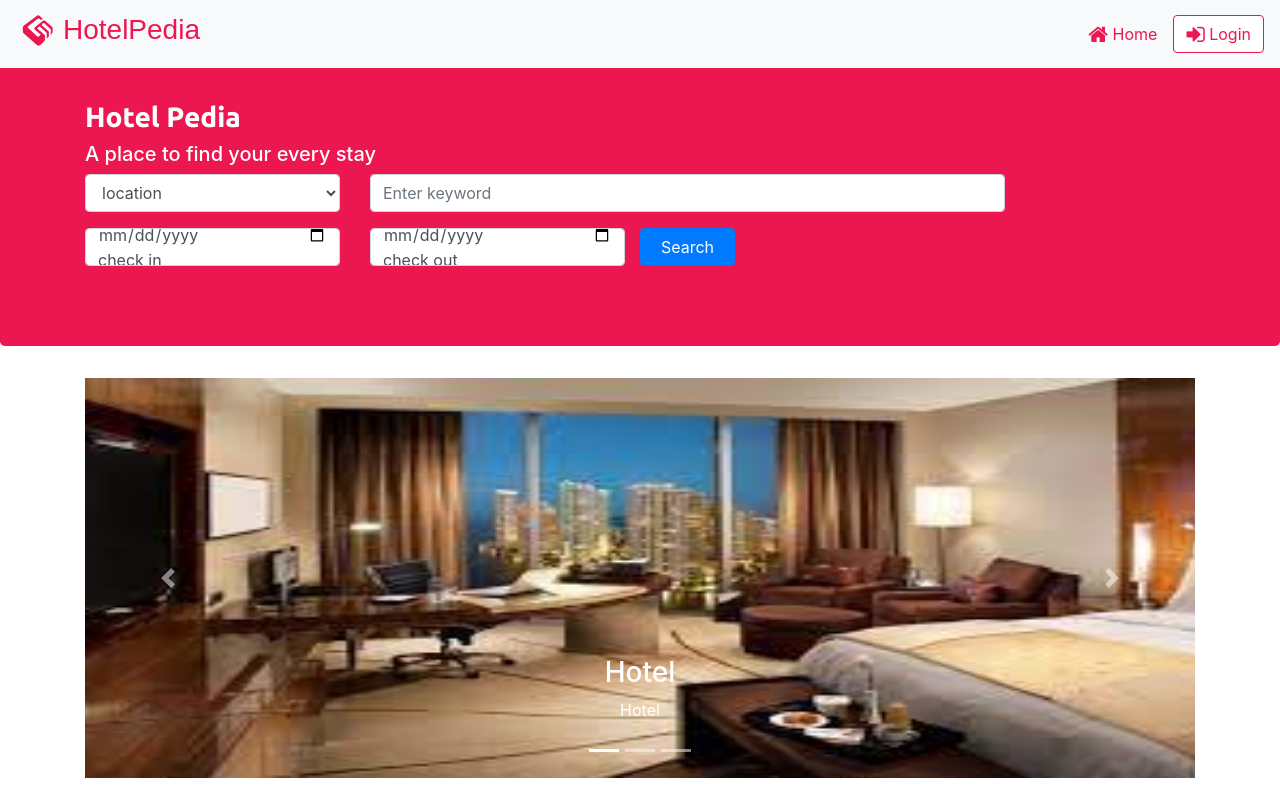
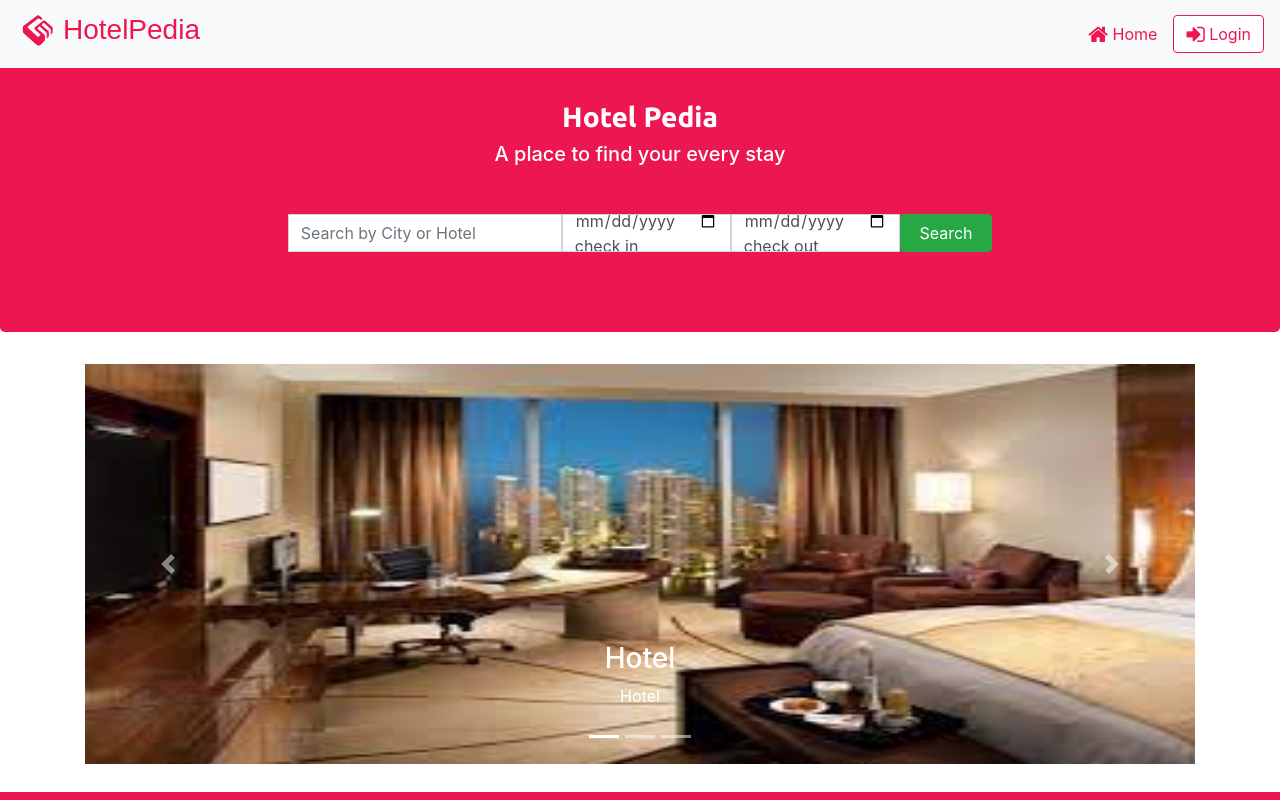
Before and after one commit to lokeshkeelisetti/HotelBookingFrontend, a React (Create React App) app: page / in a window 1280 px wide. Shown: the top 800 px of the page. Built offline with nearby package versions, Linux system fonts and the light colour scheme.

Commit message:
fixed css

```diff
--- a/src/App.css
+++ b/src/App.css
@@ -4,6 +4,10 @@
 
 :root {
 	--my-red: rgb(236, 23, 81);
+}
+
+.searchForm input {
+	border-radius: 0;
 }
 
 .userIcon {
--- a/src/components/HomeComponent.js
+++ b/src/components/HomeComponent.js
@@ -143,33 +143,39 @@ class Home extends Component {
 								color: "#fff",
 							}}
 						>
-							<Container>
+							<Container className="text-center mb-5">
 								<h3 className="font-ubuntu-700">Hotel Pedia</h3>
 								<h5 className="font-roboto">A place to find your every stay</h5>
 							</Container>
-							<Container>
-								<Form className="row" onSubmit={this.props.handleSearchHotel}>
-									<FormGroup className="col-5 col-md-3">
-										<Input
-											type="select"
-											id="searchBy"
-											name="searchBy"
-											defaultValue="searchBy"
-										>
-											<option value="location">location</option>
-											<option value="hotel">Hotel Name</option>
-										</Input>
-									</FormGroup>
-									<FormGroup className="col-7 col-md-7">
+							<Container
+								style={{
+									display: "flex",
+									justifyContent: "center",
+									alignItems: "center",
+									flexWrap: "wrap",
+									width: "100%",
+								}}
+							>
+								<Form
+									className="row searchForm"
+									onSubmit={this.props.handleSearchHotel}
+									style={{
+										display: "flex",
+										flexWrap: "wrap",
+										width: "100%",
+										justifyContent: "center",
+									}}
+								>
+									<FormGroup>
 										<Input
 											type="text"
 											id="location"
 											name="location"
-											placeholder="Enter keyword"
+											placeholder="Search by City or Hotel"
 											innerRef={(location) => (this.location = location)}
 										/>
 									</FormGroup>
-									<FormGroup className="col-6 col-md-3">
+									<FormGroup>
 										<Input
 											type="date"
 											id="checkIn"
@@ -178,7 +184,7 @@ class Home extends Component {
 											innerRef={(checkIn) => (this.checkIn = checkIn)}
 										/>
 									</FormGroup>
-									<FormGroup className="col-6 col-md-3">
+									<FormGroup>
 										<Input
 											type="date"
 											id="checkOut"
@@ -190,8 +196,8 @@ class Home extends Component {
 									<Button
 										type="submit"
 										value="submit"
-										className="btn btn-primary col-4 col-md-1 mb-3"
-										color="primary"
+										className="btn btn-success col-4 col-md-1 mb-3"
+										color="success"
 									>
 										Search
 									</Button>
--- a/src/components/SearchComponent.js
+++ b/src/components/SearchComponent.js
@@ -51,23 +51,12 @@ class Search extends Component {
 				<Jumbotron>
 					<Container>
 						<Form className="row" onSubmit={this.props.handleSearchHotel}>
-							<FormGroup className="col-5 col-md-3">
-								<Input
-									type="select"
-									id="searchBy"
-									name="searchBy"
-									defaultValue="searchBy"
-								>
-									<option value="location">location</option>
-									<option value="hotel">Hotel Name</option>
-								</Input>
-							</FormGroup>
 							<FormGroup className="col-7 col-md-7">
 								<Input
 									type="text"
 									id="location"
 									name="location"
-									placeholder="Enter keyword"
+									placeholder="Search by city or hotel"
 									innerRef={(location) => (this.location = location)}
 								/>
 							</FormGroup>
```
